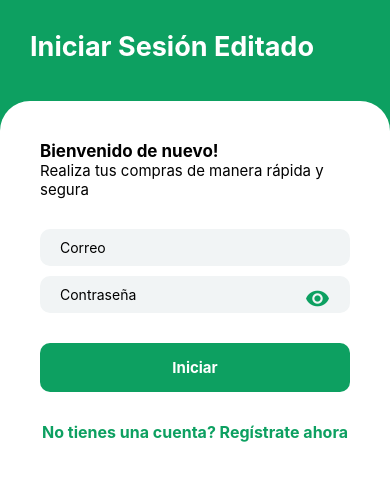
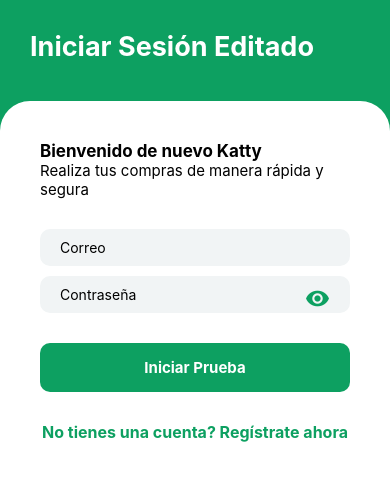
Before and after one commit to ViviFlores/CarritoCompras_MAT, a React Native app: screen / in a window 390 px wide. Shown: the top 480 px of the page. Built offline with nearby package versions, Linux system fonts and the light colour scheme.

Commit message:
cambio texto bienvenida y boton

```diff
--- a/src/screens/LoginScreen.tsx
+++ b/src/screens/LoginScreen.tsx
@@ -75,7 +75,7 @@ export const LoginScreen = ({ users }: Props) => {
             <TitleComponent title='Iniciar Sesión Editado' />
             <BodyComponent>
                 <View>
-                    <Text style={styles.titleHeaderBody}>Bienvenido de nuevo!</Text>
+                    <Text style={styles.titleHeaderBody}>Bienvenido de nuevo Katty</Text>
                     <Text style={styles.textBody}>Realiza tus compras de manera rápida y segura</Text>
                 </View>
                 <View style={styles.contentInput}>
@@ -91,7 +91,7 @@ export const LoginScreen = ({ users }: Props) => {
                         hasIcon={true}
                         setHiddenPaswword={() => setHiddenPassword(!hiddenPassword)} />
                 </View>
-                <ButtonComponent textButton='Iniciar' onPress={handleSignIn} />
+                <ButtonComponent textButton='Iniciar Prueba' onPress={handleSignIn} />
                 <TouchableOpacity
                     onPress={() => navigation.dispatch(CommonActions.navigate({ name: 'Register' }))}>
                     <Text style={styles.textRedirection}>No tienes una cuenta? Regístrate ahora</Text>
```
